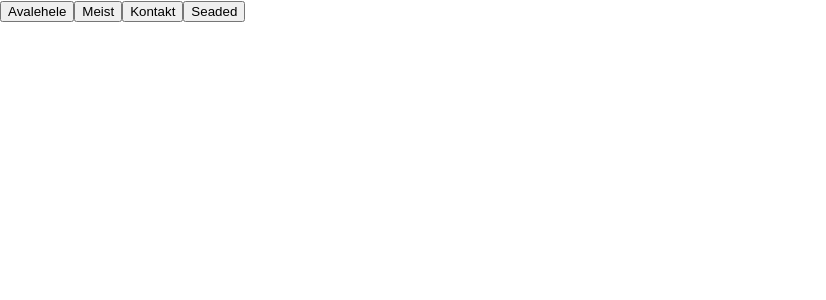
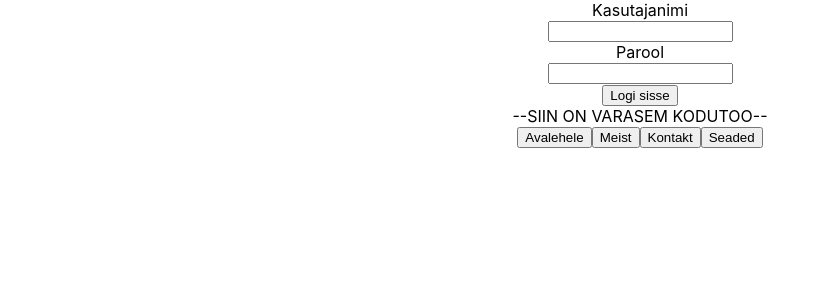
Before and after one commit to KristelBurke/react-11-2023, a React (Create React App) app in the folder kodutoo2/: page / in a window 1280 px wide. Shown: the top 300 px of the page, without its empty margins (0-826 px from the left). Built offline with nearby package versions, Linux system fonts and the light colour scheme.

Commit message:
Sisselogimine

```diff
--- a/kodutoo2/src/App.js
+++ b/kodutoo2/src/App.js
@@ -4,12 +4,45 @@ import Avaleht from "./pages/Avaleht";
 import Meist from "./pages/Meist";
 import Kontakt from "./pages/Kontakt";
 import Seaded from "./pages/Seaded";
+import { useState } from "react";
+import { useRef} from "react"
 
 
 function App() {
+  const [sisselogitud, muudaSisselogitud] = useState("ei");
+  const [sonum, muudaSonum] = useState("");
+  const kasutajaNimiRef = useRef();
+  const paroolRef = useRef();
+
+  const logiSisse = () => {
+    if (paroolRef.current.value === "123"){
+      muudaSisselogitud("jah");
+      muudaSonum("Kristel, oled sisse logitud");
+    } else {
+      muudaSonum("Vale parool");
+    }
+  }
+  const logiValja = () => {
+      muudaSisselogitud("ei");
+      muudaSonum ("Kristel, oled valja logitud!");
+    }
+
+
   return (
+    <div className="App">
+      <div>{ sonum }</div>
+    { sisselogitud === "ei" && <div>
+      <label>Kasutajanimi</label> <br/>
+      <input ref={kasutajaNimiRef} type="text"/>
+      <br/>
+      <label>Parool</label> <br/>
+      <input ref={paroolRef} type="password"/><br/>
+    </div>}
 
-    <div>
+      { sisselogitud === "ei" && <button onClick={logiSisse}>Logi sisse</button> }
+      { sisselogitud === "jah" && <button onClick={logiValja}>Logi valja</button> }
+
+      <div>--SIIN ON VARASEM KODUTOO--</div>
 
       <Link to="/">
         <button>Avalehele</button>
```
